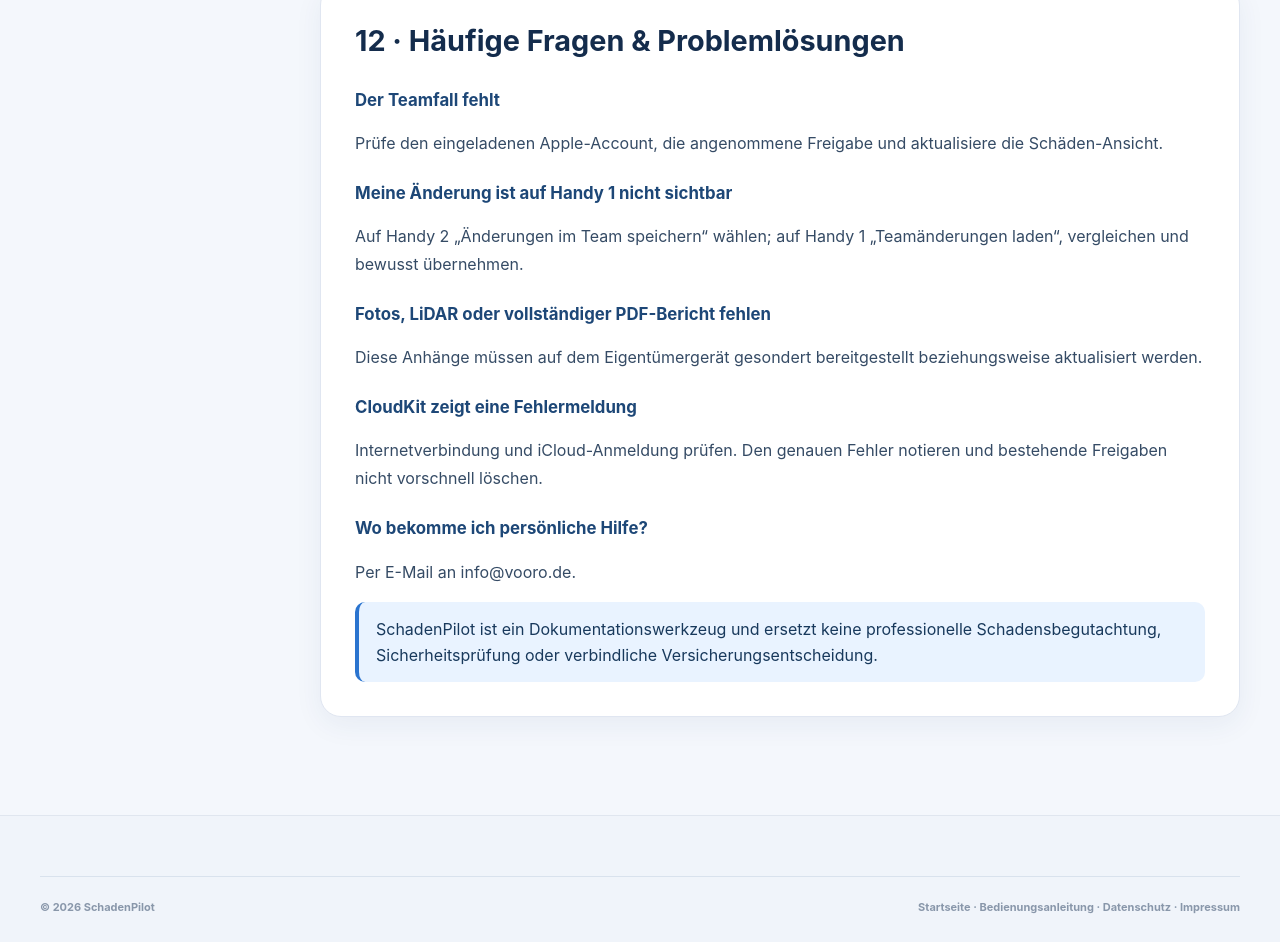
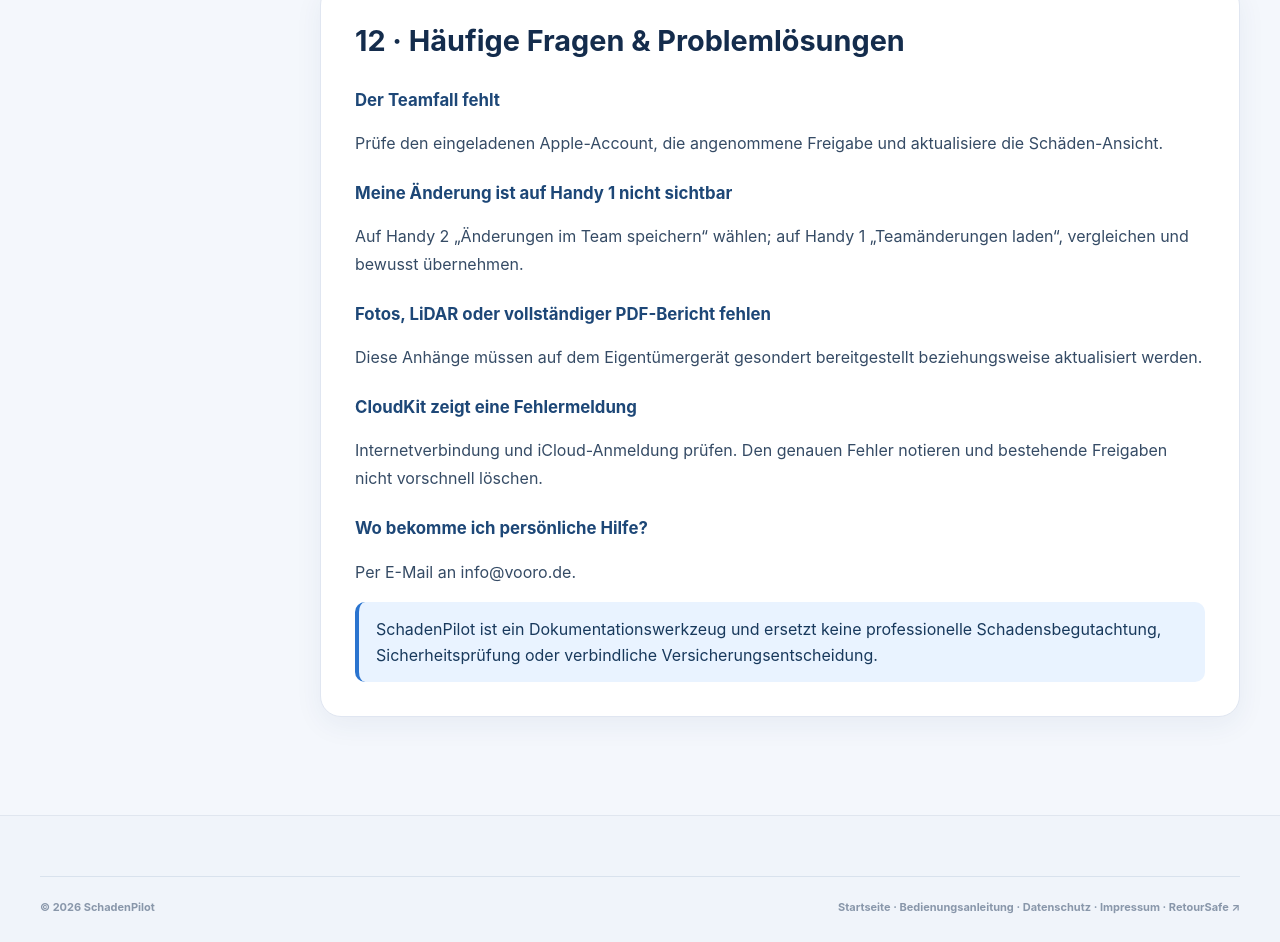
Before and after one commit to rhartmuth/schadenpilot-website, a plain HTML site: page hilfe.html in a window 1280 px wide. Shown: the part 5596-6538 px from the top of the page. Drawn offline with Linux system fonts and the light colour scheme.

Commit message:
Replace retired app links with RetourSafe cross-link

```diff
--- a/hilfe.html
+++ b/hilfe.html
@@ -83,7 +83,7 @@
 <h3>Wo bekomme ich persönliche Hilfe?</h3><p>Per E-Mail an <a href="mailto:info@vooro.de?subject=SchadenPilot%20Support">info@vooro.de</a>.</p>
 <div class="help-note">SchadenPilot ist ein Dokumentationswerkzeug und ersetzt keine professionelle Schadensbegutachtung, Sicherheitsprüfung oder verbindliche Versicherungsentscheidung.</div></section>
 </div></div></section></main>
-<footer class="site-footer"><div class="shell"><div class="footer-bottom"><span>© 2026 SchadenPilot</span><span><a href="index.html">Startseite</a> · <a href="hilfe.html">Bedienungsanleitung</a> · <a href="datenschutz.html">Datenschutz</a> · <a href="impressum.html">Impressum</a></span></div></div></footer>
+<footer class="site-footer"><div class="shell"><div class="footer-bottom"><span>© 2026 SchadenPilot</span><span><a href="index.html">Startseite</a> · <a href="hilfe.html">Bedienungsanleitung</a> · <a href="datenschutz.html">Datenschutz</a> · <a href="impressum.html">Impressum</a> · <a href="https://rhartmuth.github.io/retoursafe-website/" target="_blank" rel="noopener noreferrer">RetourSafe ↗</a></span></div></div></footer>
 <script>
 (function(){const field=document.getElementById('help-search-input');const sections=[...document.querySelectorAll('.help-chapter')];field.addEventListener('input',()=>{const q=field.value.trim().toLocaleLowerCase('de');sections.forEach(section=>{section.hidden=!!q&&!section.textContent.toLocaleLowerCase('de').includes(q)})})})();
 </script>
```
